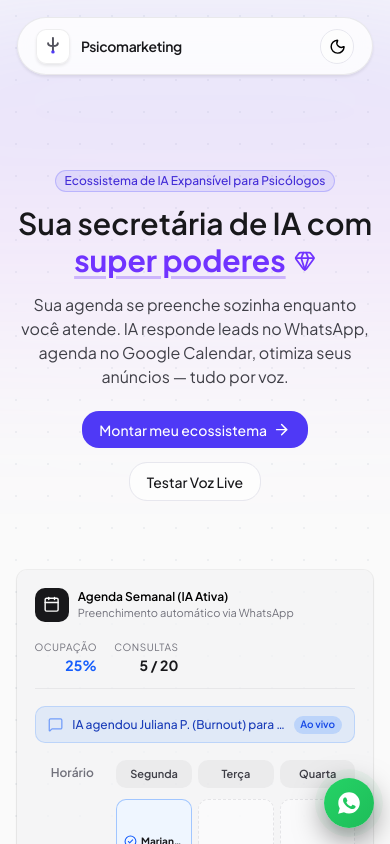
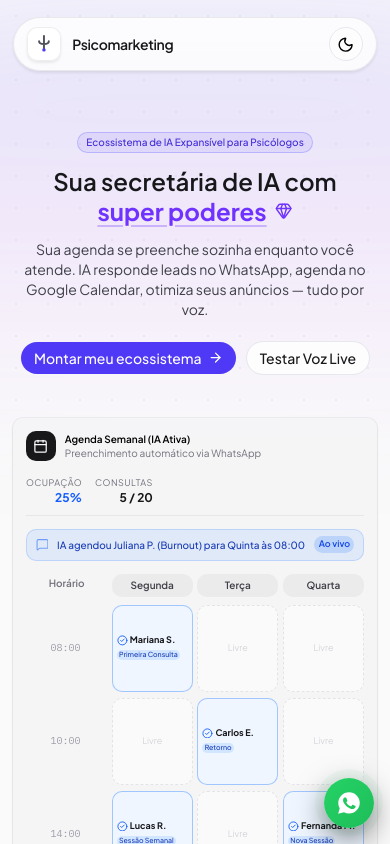
Before and after one commit to felipedutrag/psicomarketing, a Next.js app: page / in a window 390 px wide. Shown: the top 844 px of the page. Built offline with nearby package versions, Linux system fonts and the light colour scheme; a web font is replaced by a local one.

Commit message:
refactor: improve responsive layout and spacing across components

```diff
--- a/src/app/page.jsx
+++ b/src/app/page.jsx
@@ -32,26 +32,26 @@ export default function Home() {
       {/* Bottom Ambient Glow */}
       <div className="absolute bottom-20 -left-40 w-[600px] h-[600px] bg-purple-500/10 dark:bg-purple-600/15 blur-3xl rounded-full pointer-events-none" />
 
-      <div className="relative z-10 mx-auto flex w-full max-w-7xl flex-col gap-14 px-4 pt-4 pb-4 md:px-8 md:pt-6 md:pb-8 lg:gap-20">
+      <div className="relative z-10 mx-auto flex w-full max-w-7xl flex-col gap-8 sm:gap-14 px-3 sm:px-4 pt-4 pb-4 md:px-8 md:pt-6 md:pb-8 lg:gap-20">
         <MinimalHeader />
 
         {/* Hero & Calendar Section */}
-        <section className="flex flex-col gap-10 pt-2">
-          <div className="mx-auto flex w-full max-w-3xl flex-col items-center text-center space-y-3 py-6 md:py-8">
-            <Badge>{content.heroBadge}</Badge>
-            <h1 className="text-3xl leading-tight font-semibold md:text-5xl max-w-[24ch] mx-auto text-center">
-                          Sua secretária de IA com <br /><span className="text-primary font-bold underline underline-offset-4 decoration-primary/30 flex items-center justify-center gap-2">super poderes <Gem className="size-5" /></span>
+        <section className="flex flex-col gap-6 sm:gap-10 pt-2">
+          <div className="mx-auto flex w-full max-w-3xl flex-col items-center text-center space-y-3 py-4 sm:py-6 md:py-8">
+            <Badge className="text-[10px] sm:text-xs">{content.heroBadge}</Badge>
+            <h1 className="text-2xl sm:text-3xl leading-tight font-semibold md:text-5xl max-w-[24ch] mx-auto text-center">
+                          Sua secretária de IA com <br /><span className="text-primary font-bold underline underline-offset-4 decoration-primary/30 flex items-center justify-center gap-2">super poderes <Gem className="size-4 sm:size-5" /></span>
             </h1>
-            <p className="text-base text-zinc-700 md:text-lg dark:text-zinc-400">
+            <p className="text-sm sm:text-base md:text-lg text-zinc-700 dark:text-zinc-400">
               {content.heroDescription}
             </p>
-            <div className="flex flex-wrap justify-center gap-3 pt-2">
-                          <Button asChild size="lg" className="bg-indigo-600 hover:bg-indigo-700 text-white shadow-md">
+            <div className="flex flex-wrap justify-center gap-2 sm:gap-3 pt-2">
+                          <Button asChild size="default" sm:size="lg" className="bg-indigo-600 hover:bg-indigo-700 text-white shadow-md">
                 <Link href="#investimento">
-                  {content.primaryCtaLabel} <ArrowRight className="size-4" />
+                  {content.primaryCtaLabel} <ArrowRight className="size-3.5 sm:size-4" />
                 </Link>
               </Button>
-              <Button asChild variant="outline" size="lg">
+              <Button asChild variant="outline" size="default" sm:size="lg">
                 <Link href="#live-demo">{content.secondaryCtaLabel}</Link>
               </Button>
             </div>
@@ -71,11 +71,11 @@ export default function Home() {
         {/* Interactive Connectors Ecosystem Workspace */}
         <section id="modulos" className="space-y-4 scroll-mt-24">
           <div className="space-y-1">
-                    <Badge variant="outline">{content.connectorsBadge}</Badge>
-            <h2 className="text-2xl font-semibold md:text-3xl">
+                    <Badge variant="outline" className="text-[10px] sm:text-xs">{content.connectorsBadge}</Badge>
+            <h2 className="text-xl sm:text-2xl md:text-3xl font-semibold">
                       {content.connectorsTitle}
             </h2>
-            <p className="max-w-3xl text-sm sm:text-base text-zinc-700 dark:text-zinc-400">
+            <p className="max-w-3xl text-xs sm:text-sm md:text-base text-zinc-700 dark:text-zinc-400">
                       {content.connectorsDescription}
             </p>
           </div>
@@ -94,11 +94,11 @@ export default function Home() {
         {/* Timeline Pipeline */}
         <section id="fluxo" className="space-y-4 scroll-mt-24">
           <div className="space-y-1">
-            <Badge variant="outline">Fluxo de Automação</Badge>
-            <h2 className="text-2xl font-semibold md:text-3xl">
+            <Badge variant="outline" className="text-[10px] sm:text-xs">Fluxo de Automação</Badge>
+            <h2 className="text-xl sm:text-2xl md:text-3xl font-semibold">
               {content.flowTitle}
             </h2>
-            <p className="max-w-3xl text-sm sm:text-base text-zinc-700 dark:text-zinc-400">
+            <p className="max-w-3xl text-xs sm:text-sm md:text-base text-zinc-700 dark:text-zinc-400">
               {content.flowDescription}
             </p>
           </div>
@@ -112,11 +112,11 @@ export default function Home() {
         {/* Notion-Style Comparison Matrix */}
         <section className="space-y-4">
           <div className="space-y-1">
-            <Badge variant="outline">Comparativo Direto</Badge>
-            <h2 className="text-2xl font-semibold md:text-3xl">
+            <Badge variant="outline" className="text-[10px] sm:text-xs">Comparativo Direto</Badge>
+            <h2 className="text-xl sm:text-2xl md:text-3xl font-semibold">
               Manual vs. Automação Inteligente
             </h2>
-            <p className="max-w-3xl text-sm sm:text-base text-zinc-700 dark:text-zinc-400">
+            <p className="max-w-3xl text-xs sm:text-sm md:text-base text-zinc-700 dark:text-zinc-400">
               Entenda por que clínicas e psicólogos estão migrando para o modelo modular.
             </p>
           </div>
@@ -128,20 +128,20 @@ export default function Home() {
         </div>
 
         {/* Final Investment Section & Calculator */}
-        <section id="investimento" className="space-y-6 scroll-mt-24 pt-4 md:pt-6">
+        <section id="investimento" className="space-y-4 sm:space-y-6 scroll-mt-24 pt-4 md:pt-6">
           <div className="space-y-1">
-            <Badge variant="outline" className="border-indigo-500/30 text-indigo-700 dark:text-indigo-400">
+            <Badge variant="outline" className="border-indigo-500/30 text-indigo-700 dark:text-indigo-400 text-[10px] sm:text-xs">
               {content.investmentBadge}
             </Badge>
-            <h2 className="text-2xl font-semibold md:text-3xl">
+            <h2 className="text-xl sm:text-2xl md:text-3xl font-semibold">
               {content.investmentTitle}
             </h2>
-            <p className="max-w-3xl text-sm sm:text-base text-zinc-700 dark:text-zinc-400">
+            <p className="max-w-3xl text-xs sm:text-sm md:text-base text-zinc-700 dark:text-zinc-400">
               {content.investmentDescription}
             </p>
           </div>
 
-          <Card className="border-indigo-500/30 bg-zinc-100/70 p-6 md:p-10 dark:border-indigo-500/20 dark:bg-zinc-900/50">
+          <Card className="border-indigo-500/30 bg-zinc-100/70 p-4 sm:p-6 md:p-10 dark:border-indigo-500/20 dark:bg-zinc-900/50">
             <CardContent className="p-0">
               <PlanCalculator />
             </CardContent>
--- a/src/components/bot-flow-scene.jsx
+++ b/src/components/bot-flow-scene.jsx
@@ -62,37 +62,37 @@ export function BotFlowScene() {
   const occupancyRate = Math.round((filledCount / 20) * 100);
 
   return (
-    <div className="flex flex-col gap-4 p-4 sm:p-6 md:p-8">
+    <div className="flex flex-col gap-3 sm:gap-4 p-3 sm:p-4 md:p-6 md:p-8">
       {/* Top Header Metrics */}
-      <div className="flex flex-wrap items-center justify-between gap-3 border-b border-zinc-200/80 pb-3 dark:border-zinc-800/80">
+      <div className="flex flex-wrap items-center justify-between gap-2 sm:gap-3 border-b border-zinc-200/80 pb-2 sm:pb-3 dark:border-zinc-800/80">
         <div className="flex items-center gap-2">
-          <div className="flex size-8 items-center justify-center rounded-lg bg-zinc-900 text-zinc-50 dark:bg-zinc-100 dark:text-zinc-900">
-            <Calendar className="size-4" />
+          <div className="flex size-7 sm:size-8 items-center justify-center rounded-lg bg-zinc-900 text-zinc-50 dark:bg-zinc-100 dark:text-zinc-900">
+            <Calendar className="size-3.5 sm:size-4" />
           </div>
           <div>
-            <h4 className="text-xs font-semibold text-zinc-900 dark:text-zinc-100">
+            <h4 className="text-[10px] sm:text-xs font-semibold text-zinc-900 dark:text-zinc-100">
               Agenda Semanal (IA Ativa)
             </h4>
-            <p className="text-[11px] text-zinc-500 dark:text-zinc-400">
+            <p className="text-[10px] sm:text-[11px] text-zinc-500 dark:text-zinc-400">
               Preenchimento automático via WhatsApp
             </p>
           </div>
         </div>
 
-        <div className="flex items-center gap-4">
+        <div className="flex items-center gap-3 sm:gap-4">
           <div className="text-right">
-            <span className="text-[10px] uppercase tracking-wider text-zinc-500 dark:text-zinc-400">
+            <span className="text-[9px] sm:text-[10px] uppercase tracking-wider text-zinc-500 dark:text-zinc-400">
               Ocupação
             </span>
-            <p className="text-sm font-bold text-blue-600 dark:text-blue-400">
+            <p className="text-xs sm:text-sm font-bold text-blue-600 dark:text-blue-400">
               {occupancyRate}%
             </p>
           </div>
           <div className="text-right">
-            <span className="text-[10px] uppercase tracking-wider text-zinc-500 dark:text-zinc-400">
+            <span className="text-[9px] sm:text-[10px] uppercase tracking-wider text-zinc-500 dark:text-zinc-400">
               Consultas
             </span>
-            <p className="text-sm font-bold text-zinc-900 dark:text-zinc-100">
+            <p className="text-xs sm:text-sm font-bold text-zinc-900 dark:text-zinc-100">
               {filledCount} / 20
             </p>
           </div>
@@ -100,14 +100,14 @@ export function BotFlowScene() {
       </div>
 
       {/* Live Activity Banner */}
-      <div className="flex items-center justify-between rounded-lg border border-blue-500/20 bg-blue-500/10 px-3 py-2 text-xs text-blue-800 dark:border-blue-500/30 dark:bg-blue-950/40 dark:text-blue-300">
+      <div className="flex items-center justify-between rounded-lg border border-blue-500/20 bg-blue-500/10 px-2 sm:px-3 py-1.5 sm:py-2 text-[10px] sm:text-xs text-blue-800 dark:border-blue-500/30 dark:bg-blue-950/40 dark:text-blue-300">
         <div className="flex items-center gap-2 overflow-hidden">
-          <MessageSquare className="size-3.5 shrink-0 animate-pulse text-blue-600 dark:text-blue-400" />
+          <MessageSquare className="size-3 sm:size-3.5 shrink-0 animate-pulse text-blue-600 dark:text-blue-400" />
           <span className="truncate font-medium">
             {lastNotification ? lastNotification.text : "Aguardando novas mensagens..."}
           </span>
         </div>
-        <span className="shrink-0 rounded bg-blue-500/20 px-1.5 py-0.5 text-[10px] font-semibold text-blue-700 dark:bg-blue-500/30 dark:text-blue-300">
+        <span className="shrink-0 rounded bg-blue-500/20 px-1 sm:px-1.5 py-0.5 text-[9px] sm:text-[10px] font-semibold text-blue-700 dark:bg-blue-500/30 dark:text-blue-300">
           Ao vivo
         </span>
       </div>
@@ -116,22 +116,22 @@ export function BotFlowScene() {
 
       {/* Mobile View: 3 Days (Segunda, Terça, Quarta) */}
       <div className="block md:hidden w-full">
-        <div className="grid grid-cols-4 gap-1.5 text-center text-xs font-semibold text-zinc-500 dark:text-zinc-400">
-          <div className="p-1">Horário</div>
+        <div className="grid grid-cols-4 gap-1 sm:gap-1.5 text-center text-[10px] sm:text-xs font-semibold text-zinc-500 dark:text-zinc-400">
+          <div className="p-0.5 sm:p-1">Horário</div>
           {MOBILE_DAYS.map((day) => (
             <div
               key={day}
-              className="rounded bg-zinc-200/60 p-1.5 text-[11px] font-semibold text-zinc-700 dark:bg-zinc-800/60 dark:text-zinc-300"
+              className="rounded bg-zinc-200/60 p-1 sm:p-1.5 text-[10px] sm:text-[11px] font-semibold text-zinc-700 dark:bg-zinc-800/60 dark:text-zinc-300"
             >
               {day}
             </div>
           ))}
         </div>
 
-        <div className="mt-2.5 space-y-2">
+        <div className="mt-2 sm:mt-2.5 space-y-1.5 sm:space-y-2">
           {TIMES.map((time) => (
-            <div key={time} className="grid grid-cols-4 items-center gap-1.5 text-xs">
-              <div className="pr-1 text-center font-mono text-[11px] text-zinc-400 dark:text-zinc-500">
+            <div key={time} className="grid grid-cols-4 items-center gap-1 sm:gap-1.5 text-[10px] sm:text-xs">
+              <div className="pr-0.5 sm:pr-1 text-center font-mono text-[10px] sm:text-[11px] text-zinc-400 dark:text-zinc-500">
                 {time}
               </div>
               {MOBILE_DAYS.map((_, dayIndex) => {
@@ -141,7 +141,7 @@ export function BotFlowScene() {
                 return (
                   <div
                     key={key}
-                    className={`flex h-24 flex-col justify-center rounded-lg border p-1.5 transition-all duration-300 ${
+                    className={`flex h-20 sm:h-24 flex-col justify-center rounded-lg border p-1 sm:p-1.5 transition-all duration-300 ${
                       slot
                         ? "animate-in fade-in zoom-in-95 border-blue-500/40 bg-blue-50 dark:border-blue-800/60 dark:bg-blue-950/50"
                         : "border-dashed border-zinc-200 bg-white/50 text-zinc-400 dark:border-zinc-800 dark:bg-zinc-950/30 dark:text-zinc-600"
@@ -149,18 +149,18 @@ export function BotFlowScene() {
                   >
                     {slot ? (
                       <div className="space-y-0.5">
-                        <div className="flex items-center gap-1">
-                          <CheckCircle2 className="size-3 shrink-0 text-blue-600 dark:text-blue-400" />
-                          <p className="truncate text-[10px] font-bold text-zinc-900 dark:text-zinc-100">
+                        <div className="flex items-center gap-0.5 sm:gap-1">
+                          <CheckCircle2 className="size-2.5 sm:size-3 shrink-0 text-blue-600 dark:text-blue-400" />
+                          <p className="truncate text-[9px] sm:text-[10px] font-bold text-zinc-900 dark:text-zinc-100">
                             {slot.patient.split(" ")[0]} {slot.patient.split(" ")[1]}
                           </p>
                         </div>
-                        <span className="inline-block truncate rounded bg-blue-200/60 px-1 py-0.2 text-[8px] font-medium text-blue-800 dark:bg-blue-900/60 dark:text-blue-200">
+                        <span className="inline-block truncate rounded bg-blue-200/60 px-0.5 sm:px-1 py-0.2 text-[7px] sm:text-[8px] font-medium text-blue-800 dark:bg-blue-900/60 dark:text-blue-200">
                           {slot.type}
                         </span>
                       </div>
                     ) : (
-                      <span className="text-center text-[10px] opacity-40">Livre</span>
+                      <span className="text-center text-[9px] sm:text-[10px] opacity-40">Livre</span>
                     )}
                   </div>
                 );
--- a/src/components/minimal-footer.jsx
+++ b/src/components/minimal-footer.jsx
@@ -2,8 +2,8 @@ import { MinimalLogo } from "@/components/minimal-logo";
 
 export function MinimalFooter() {
   return (
-    <footer className="mt-10 border-t border-zinc-200/80 bg-zinc-50/90 pt-6 pb-4 backdrop-blur-sm md:mt-14 md:pb-6 dark:border-zinc-800/80 dark:bg-zinc-950/90">
-      <div className="mx-auto flex w-full max-w-6xl flex-col gap-5 px-4 md:px-8">
+    <footer className="mt-8 sm:mt-10 md:mt-14 border-t border-zinc-200/80 bg-zinc-50/90 pt-4 sm:pt-6 pb-3 sm:pb-4 md:pb-6 backdrop-blur-sm dark:border-zinc-800/80 dark:bg-zinc-950/90">
+      <div className="mx-auto flex w-full max-w-6xl flex-col gap-4 sm:gap-5 px-3 sm:px-4 md:px-8">
         {/* Centered Muted Logo */}
         <div className="flex justify-center">
           <MinimalLogo hideText muted />
--- a/src/components/minimal-header.jsx
+++ b/src/components/minimal-header.jsx
@@ -13,8 +13,8 @@ export function MinimalHeader() {
   ];
 
   return (
-    <header className="sticky top-4 z-50 mx-auto w-full max-w-7xl transition-all duration-300">
-      <div className="relative flex items-center rounded-full border border-zinc-200/80 bg-white/80 px-4 py-2.5 shadow-xs backdrop-blur-md dark:border-zinc-800/80 dark:bg-zinc-950/80 md:px-6 md:py-3">
+    <header className="sticky top-3 sm:top-4 z-50 mx-auto w-full max-w-7xl transition-all duration-300">
+      <div className="relative flex items-center rounded-full border border-zinc-200/80 bg-white/80 px-3 py-2 sm:px-4 sm:py-2.5 shadow-xs backdrop-blur-md dark:border-zinc-800/80 dark:bg-zinc-950/80 md:px-6 md:py-3">
         {/* Left: Icon-only logo — compact, doesn't push the nav */}
         <Link
           href="/"
```
Also changed, not shown: src/components/live-voice-agent-demo.jsx (+44 -41 lines).
